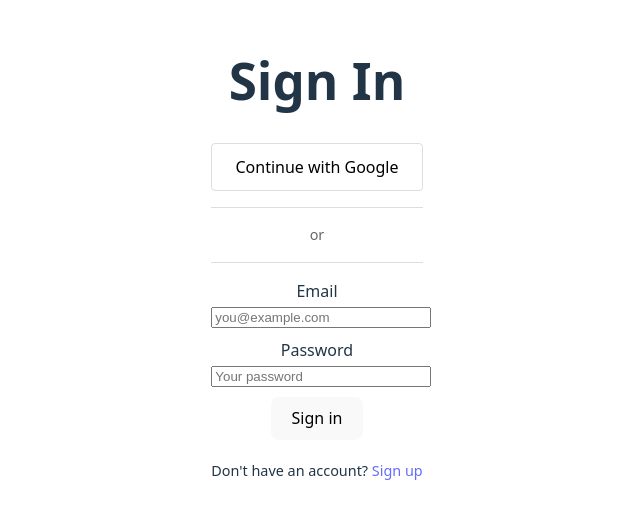
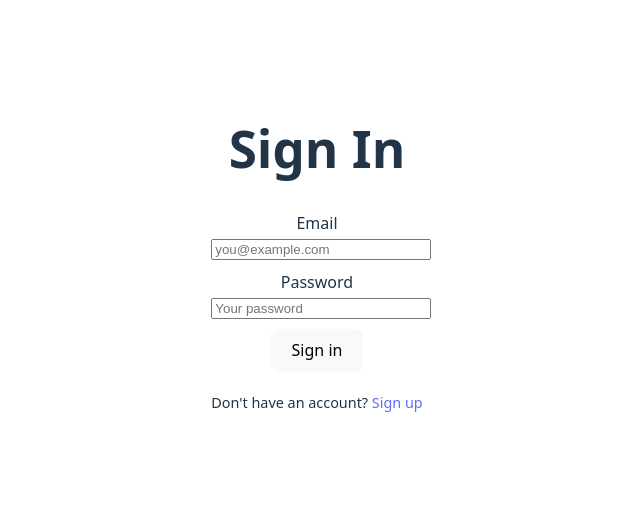
Before and after one commit to Google-girly/foodAndMealTracker, a React app in the folder frontend/: page /login in a window 1280 px wide. Shown: the part 143-662 px from the top of the page, without its empty margins (323-963 px from the left). Built offline with nearby package versions, Linux system fonts and the light colour scheme; no server answers; the HTML template or start-up script is replaced by a standard one.

Commit message:
not ugly anymore

```diff
--- a/frontend/src/pages/Login.jsx
+++ b/frontend/src/pages/Login.jsx
@@ -71,36 +71,7 @@ export default function Login() {
     <div style={{ maxWidth: '520px', margin: '80px auto', padding: '24px', textAlign: 'center' }}>
       <h1>Sign In</h1>
 
-      <button
-        type="button"
-        onClick={handleGoogleLogin}
-        disabled={loading}
-        style={{
-          width: '100%',
-          padding: '12px',
-          marginTop: '20px',
-          backgroundColor: '#fff',
-          border: '1px solid #ddd',
-          borderRadius: '4px',
-          cursor: loading ? 'not-allowed' : 'pointer',
-          fontSize: '1em',
-          fontWeight: '500',
-          display: 'flex',
-          alignItems: 'center',
-          justifyContent: 'center',
-          gap: '8px'
-        }}
-      >
-        Continue with Google
-      </button>
-
-      <div style={{ margin: '16px 0', position: 'relative' }}>
-        <div style={{ borderBottom: '1px solid #ddd', marginBottom: '16px' }}></div>
-        <p style={{ margin: '0', fontSize: '0.9em', color: '#666' }}>or</p>
-        <div style={{ borderTop: '1px solid #ddd', marginTop: '16px' }}></div>
-      </div>
-
-      <form onSubmit={handleEmailLogin} style={{ marginTop: '0' }}>
+      <form onSubmit={handleEmailLogin} style={{ marginTop: '20px' }}>
         <div style={{ marginBottom: '10px' }}>
           <label>
             Email
```
